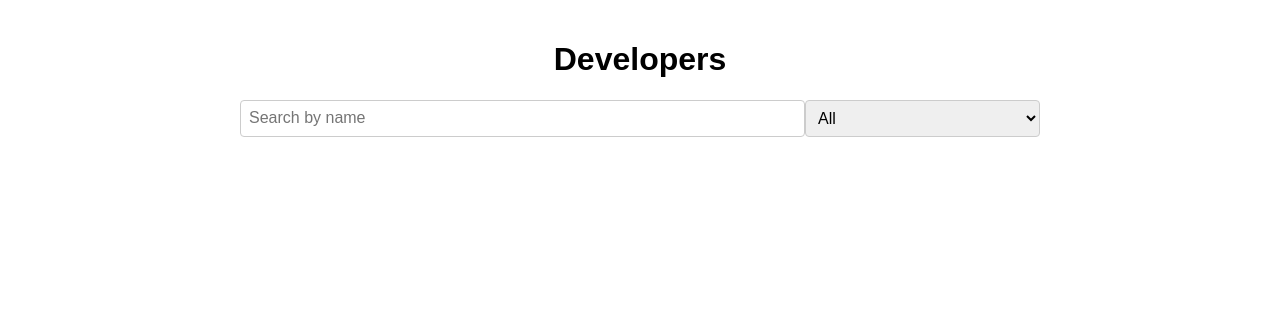
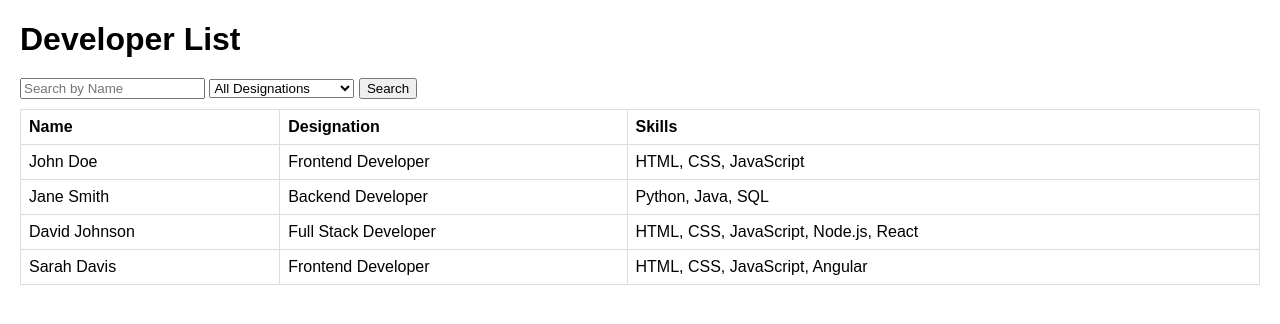
Before and after one commit to Anas07860/BAJAJ_Frontend, a plain HTML site: page index.html in a window 1280 px wide. Drawn offline with Linux system fonts and the light colour scheme; no server answers.

Commit message:
index.html

```diff
--- a/index.html
+++ b/index.html
@@ -3,134 +3,126 @@
 <head>
   <title>JSON Data Rendering</title>
   <style>
-    /* Add your CSS styles here */
     body {
       font-family: Arial, sans-serif;
-      margin: 0;
-      padding: 0;
+      margin: 20px;
     }
 
     h1 {
-      text-align: center;
-    }
-
-    .container {
-      max-width: 800px;
-      margin: 0 auto;
-      padding: 20px;
-    }
-
-    .search-container {
-      display: flex;
-      justify-content: space-between;
       margin-bottom: 20px;
     }
 
-    .search-input {
-      width: 70%;
-      padding: 8px;
-      font-size: 16px;
-      border: 1px solid #ccc;
-      border-radius: 4px;
-    }
-
-    .filter-select {
-      width: 30%;
-      padding: 8px;
-      font-size: 16px;
-      border: 1px solid #ccc;
-      border-radius: 4px;
-    }
-
-    .developer-card {
-      background-color: #f5f5f5;
-      padding: 10px;
+    input {
       margin-bottom: 10px;
     }
 
-    .developer-card h2 {
-      font-size: 18px;
-      margin: 0;
+    table {
+      width: 100%;
+      border-collapse: collapse;
     }
 
-    .developer-card p {
-      margin: 5px 0;
+    th, td {
+      border: 1px solid #ddd;
+      padding: 8px;
+      text-align: left;
     }
   </style>
 </head>
 <body>
-  <div class="container">
-    <h1>Developers</h1>
+  <h1>Developer List</h1>
 
-    <div class="search-container">
-      <input type="text" id="searchInput" class="search-input" placeholder="Search by name">
-      <select id="designationSelect" class="filter-select">
-        <option value="">All</option>
+  <input type="text" id="nameFilter" placeholder="Search by Name" />
+
+  <select id="designationFilter">
+    <option value="">All Designations</option>
     <option value="Frontend Developer">Frontend Developer</option>
     <option value="Backend Developer">Backend Developer</option>
     <option value="Full Stack Developer">Full Stack Developer</option>
   </select>
-    </div>
 
-    <div id="developersList"></div>
+  <button onclick="filterDevelopers()">Search</button>
+
+  <table id="developerTable">
+    <tr>
+      <th>Name</th>
+      <th>Designation</th>
+      <th>Skills</th>
+    </tr>
+  </table>
 
   <script>
-      document.addEventListener("DOMContentLoaded", function() {
-        // Fetch JSON data
+    // JSON data stored locally
+    const jsonData = {
+      "developers": [
+        {
+          "name": "John Doe",
+          "designation": "Frontend Developer",
+          "skills": ["HTML", "CSS", "JavaScript"]
+        },
+        {
+          "name": "Jane Smith",
+          "designation": "Backend Developer",
+          "skills": ["Python", "Java", "SQL"]
+        },
+        {
+          "name": "David Johnson",
+          "designation": "Full Stack Developer",
+          "skills": ["HTML", "CSS", "JavaScript", "Node.js", "React"]
+        },
+        {
+          "name": "Sarah Davis",
+          "designation": "Frontend Developer",
+          "skills": ["HTML", "CSS", "JavaScript", "Angular"]
+        }
+      ]
+
+    };
     fetch('https://raw.githubusercontent.com/dixitsoham7/dixitsoham7.github.io/main/index.json')
       .then(response => response.json())
       .then(data => {
-            renderDevelopers(data); // Render developers initially
+        employees = data.employees;
+
+        renderEmployees(employees);
       })
-          .catch(error => {
-            console.error('Error:', error);
+      .catch(error => console.error('Error fetching JSON:', error));
+
+    // Render developers on the screen
+    const developerTable = document.getElementById('developerTable');
+    jsonData.developers.forEach(developer => {
+      const row = document.createElement('tr');
+      const nameCell = document.createElement('td');
+      const designationCell = document.createElement('td');
+      const skillsCell = document.createElement('td');
+
+      nameCell.textContent = developer.name;
+      designationCell.textContent = developer.designation;
+      skillsCell.textContent = developer.skills.join(', ');
+
+      row.appendChild(nameCell);
+      row.appendChild(designationCell);
+      row.appendChild(skillsCell);
+
+      developerTable.appendChild(row);
     });
 
+    // Filter developers based on name and designation/skills
     function filterDevelopers() {
-          const searchInput = document.getElementById("searchInput").value.toLowerCase();
-          const designationSelect = document.getElementById("designationSelect").value;
+      const nameFilter = document.getElementById('nameFilter').value.toLowerCase();
+      const designationFilter = document.getElementById('designationFilter').value.toLowerCase();
+      const rows = developerTable.getElementsByTagName('tr');
 
-          fetch('https://raw.githubusercontent.com/dixitsoham7/dixitsoham7.github.io/main/index.json')
-            .then(response => response.json())
-            .then(data => {
-              const filteredDevelopers = data.filter(developer => {
-                return (
-                  developer.name.toLowerCase().includes(searchInput) &&
-                  (designationSelect === "" || developer.designation.includes(designationSelect))
-                );
-              });
+      for (let i = 1; i < rows.length; i++) {
+        const name = rows[i].getElementsByTagName('td')[0].textContent.toLowerCase();
+        const designation = rows[i].getElementsByTagName('td')[1].textContent.toLowerCase();
 
-              renderDevelopers(filteredDevelopers);
-            })
-            .catch(error => {
-              console.error('Error:', error);
-            });
+        // Show/hide rows based on the filter criteria
+        if (name.includes(nameFilter) && (designationFilter === '' || designation.includes(designationFilter))) {
+          rows[i].style.display = '';
+        } else {
+          rows[i].style.display = 'none';
         }
-
-        function renderDevelopers(data) {
-          const developersList = document.getElementById("developersList");
-          developersList.innerHTML = ""; // Clear previous data
-
-          data.forEach(developer => {
-            const developerCard = document.createElement("div");
-            developerCard.classList.add("developer-card");
-
-            const name = document.createElement("h2");
-            name.textContent = developer.name;
-            developerCard.appendChild(name);
-
-            const jsonData = document.createElement("p");
-            jsonData.textContent = JSON.stringify(developer);
-            developerCard.appendChild(jsonData);
-
-            developersList.appendChild(developerCard);
-          });
       }
-
-        document.getElementById("searchInput").addEventListener("input", filterDevelopers);
-        document.getElementById("designationSelect").addEventListener("change", filterDevelopers);
-      });
+    }
   </script>
-  </div>
 </body>
 </html>
```
Lines whose indentation alone changed are shown as unchanged.
